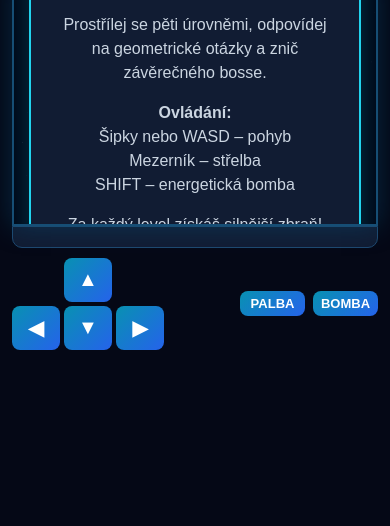
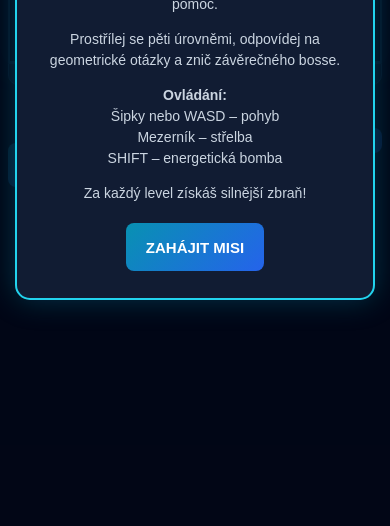
Before and after one commit to jendadanek/matematicke-hry, a plain HTML site: page matematika/galaxie-geometrie/index.htm in a window 390 px wide. Shown: the part 318-844 px from the top of the page. Drawn offline with Linux system fonts and the light colour scheme.

Commit message:
Update index.htm
Oprava zobrazení úvodní obrazovky na mobilu.

```diff
--- a/matematika/galaxie-geometrie/index.htm
+++ b/matematika/galaxie-geometrie/index.htm
@@ -1,3 +1,4 @@
+
 <!DOCTYPE html>
 <html lang="cs">
 <head>
@@ -6,28 +7,88 @@
 <title>GALAXIE GEOMETRIE – SEKTOR 01</title>
 <style>
 *{box-sizing:border-box}
-body{margin:0;background:#050816;color:#e5f3ff;font-family:Arial,sans-serif;min-height:100vh;display:flex;justify-content:center;align-items:center;padding:12px}
-.game{width:100%;max-width:1000px;text-align:center}
+
+body{
+ margin:0;
+ background:#050816;
+ color:#e5f3ff;
+ font-family:Arial,sans-serif;
+ min-height:100vh;
+ display:flex;
+ justify-content:center;
+ align-items:flex-start;
+ padding:12px;
+}
+
+.game{
+ width:100%;
+ max-width:1000px;
+ text-align:center;
+ margin:auto;
+}
+
 h1{margin:5px 0;color:#67e8f9;font-size:clamp(23px,4vw,34px);text-shadow:0 0 15px #0891b2}
 .subtitle{color:#94a3b8;margin-bottom:12px;font-size:13px;letter-spacing:2px}
 .hud{display:flex;justify-content:space-between;flex-wrap:wrap;gap:8px;padding:10px;background:#111c33;border:1px solid #1e4970;border-radius:10px 10px 0 0;font-weight:bold;font-size:14px}
 .hud span{color:#67e8f9}
-.canvas-wrap{position:relative;background:#020617;border:2px solid #164e75;overflow:hidden;box-shadow:0 0 25px #07598566}
+
+.canvas-wrap{
+ position:relative;
+ background:#020617;
+ border:2px solid #164e75;
+ overflow:hidden;
+ box-shadow:0 0 25px #07598566;
+}
+
 canvas{display:block;width:100%;height:auto;background:#020617}
-.overlay{position:absolute;inset:0;display:flex;justify-content:center;align-items:center;background:#020617dd;padding:15px;z-index:5}
-.panel{width:min(470px,100%);background:#111c33;border:2px solid #22d3ee;border-radius:15px;padding:22px;box-shadow:0 0 30px #0891b255}
+
+.overlay{
+ position:absolute;
+ inset:0;
+ display:flex;
+ justify-content:center;
+ align-items:center;
+ background:#020617dd;
+ padding:15px;
+ z-index:5;
+}
+
+.panel{
+ width:min(470px,100%);
+ background:#111c33;
+ border:2px solid #22d3ee;
+ border-radius:15px;
+ padding:22px;
+ box-shadow:0 0 30px #0891b255;
+}
+
 .panel h2{color:#67e8f9;margin-top:0}
 .panel p{line-height:1.5;color:#cbd5e1}
-button{background:linear-gradient(135deg,#0891b2,#2563eb);border:0;color:white;font-weight:bold;padding:12px 20px;border-radius:8px;cursor:pointer;font-size:15px;margin:5px}
+
+button{
+ background:linear-gradient(135deg,#0891b2,#2563eb);
+ border:0;
+ color:white;
+ font-weight:bold;
+ padding:12px 20px;
+ border-radius:8px;
+ cursor:pointer;
+ font-size:15px;
+ margin:5px;
+}
+
 button:hover{filter:brightness(1.2)}
+
 .answers{display:grid;grid-template-columns:1fr 1fr;gap:9px;margin-top:18px}
 .answers button{min-height:52px;margin:0;background:#1e3a5f;border:1px solid #38bdf8}
 .answers button:hover{background:#075985}
+
 .hidden{display:none!important}
 .question-text{font-size:19px;font-weight:bold;color:white;margin:15px 0}
 .feedback{min-height:25px;font-weight:bold;margin-top:12px}
 .controls{display:flex;justify-content:space-between;flex-wrap:wrap;gap:10px;padding:10px;background:#111c33;border:1px solid #1e4970;border-radius:0 0 10px 10px}
 .control-info{color:#94a3b8;font-size:12px;align-self:center}
+
 .touch-controls{display:none;justify-content:space-between;align-items:center;gap:15px;margin-top:10px}
 .touch-group{display:grid;grid-template-columns:repeat(3,48px);grid-template-rows:repeat(2,44px);gap:4px}
 .touch-controls button{padding:5px;margin:0;font-size:20px;touch-action:none;user-select:none}
@@ -37,7 +98,45 @@ button:hover{filter:brightness(1.2)}
 .touch-group .right{grid-column:3;grid-row:2}
 .touch-actions{display:flex;gap:8px}
 .touch-actions button{min-width:65px;font-size:13px}
-@media(max-width:700px){.touch-controls{display:flex}.control-info{display:none}.hud{font-size:12px}}
+
+/* Mobilní zobrazení */
+@media(max-width:700px){
+ body{
+  padding:8px;
+  align-items:flex-start;
+ }
+
+ .game{
+  margin:0 auto;
+ }
+
+ .touch-controls{display:flex}
+ .control-info{display:none}
+ .hud{font-size:12px}
+
+ /* Úvodní a ostatní panely přes celou obrazovku.
+    Tlačítko tak nebude oříznuté malou herní plochou. */
+ .overlay{
+  position:fixed;
+  inset:0;
+  min-height:100dvh;
+  overflow-y:auto;
+  align-items:center;
+  justify-content:center;
+  z-index:50;
+ }
+
+ .panel{
+  width:min(470px,100%);
+  max-height:calc(100dvh - 30px);
+  overflow-y:auto;
+  margin:auto;
+ }
+
+ .panel p{font-size:14px}
+ .panel h2{font-size:21px}
+ .overlay button{min-height:48px}
+}
 </style>
 </head>
 <body>
@@ -201,7 +300,6 @@ function startLevel(){
  destroyed=0;enemies=[];bullets=[];enemyBullets=[];boss=null;
  spawnQueue=[];spawnTimer=45;
  bombReady=true;levelTransition=false;
- // Na začátku každého levelu se doplní všech 15 životů.
  lives=15;
  player.x=W/2;player.y=H-85;player.invulnerable=90;
  if(level===5)createBoss();
@@ -209,7 +307,6 @@ function startLevel(){
  updateHUD();
 }
 
-/* Nepřátelé přilétají postupně a jsou rozprostřeni po celé šířce arény. */
 function createEnemy(index){
  let type="circle";
  if(level>=3&&index>=6)type="triangle";
@@ -394,7 +491,6 @@ function drawEnemy(e){
  ctx.beginPath();ctx.arc(-7,-3,3,0,Math.PI*2);
  ctx.arc(7,-3,3,0,Math.PI*2);ctx.fill();
 
- // Viditelné kanóny
  ctx.shadowColor=color;ctx.shadowBlur=12;
  if(e.type==="circle"){
   ctx.fillStyle="#7f1d1d";ctx.fillRect(-5,13,10,13);
@@ -613,7 +709,6 @@ function enemyShot(e){
 }
 
 function updateEnemies(dt){
- /* Další jednotka přilétá přibližně každých 1,4–1,8 sekundy. */
  if(spawnQueue.length>0){
   spawnTimer-=dt;
   if(spawnTimer<=0){
@@ -633,14 +728,11 @@ function updateEnemies(dt){
   }
 
   if(e.y>H+40){
-   // Pouhé proletění mimo obrazovku hráče nepoškodí.
-   // Nepřítel se vrátí nahoru a může být znovu sestřelen.
    e.y=-55-Math.random()*45;
    e.x=70+Math.random()*(W-140);
    e.shootTimer=100+Math.random()*100;
    continue;
   }
-  // Život se odečte pouze při skutečném fyzickém střetu.
   if(Math.hypot(player.x-e.x,player.y-e.y)<player.radius+e.radius){
    removeEnemy(e);damagePlayer();
   }
@@ -790,14 +882,11 @@ function answerQuestion(index){
  const target=questionTarget;
 
  if(correct){
-  // Správná odpověď jako jediná deaktivuje štít.
   if(target)target.shield=false;
   score+=100;
   $("feedback").textContent="SPRÁVNĚ! ŠTÍT DEAKTIVOVÁN!";
   $("feedback").style.color="#4ade80";
  }else{
-  // Při chybě štít zůstává aktivní a nepřítel získá další výdrž.
-  // Hráč se vrátí do hry a musí do stejného nepřítele znovu vystřelit.
   if(target){
    target.shield=true;
    if(target===boss){
@@ -821,8 +910,6 @@ function answerQuestion(index){
 }
 
 function getQuestionBank(lvl){
- // Otázky jsou zaměřené na bod, náležení, přímku, úsečku,
- // polopřímku, kružnici a průnik geometrických útvarů.
  const banks={
   1:[
    {q:"Bod A leží na přímce p. Který zápis je správný?",a:["A ∈ p","A ∉ p","p ∈ A","A = p"],correct:0},
```
